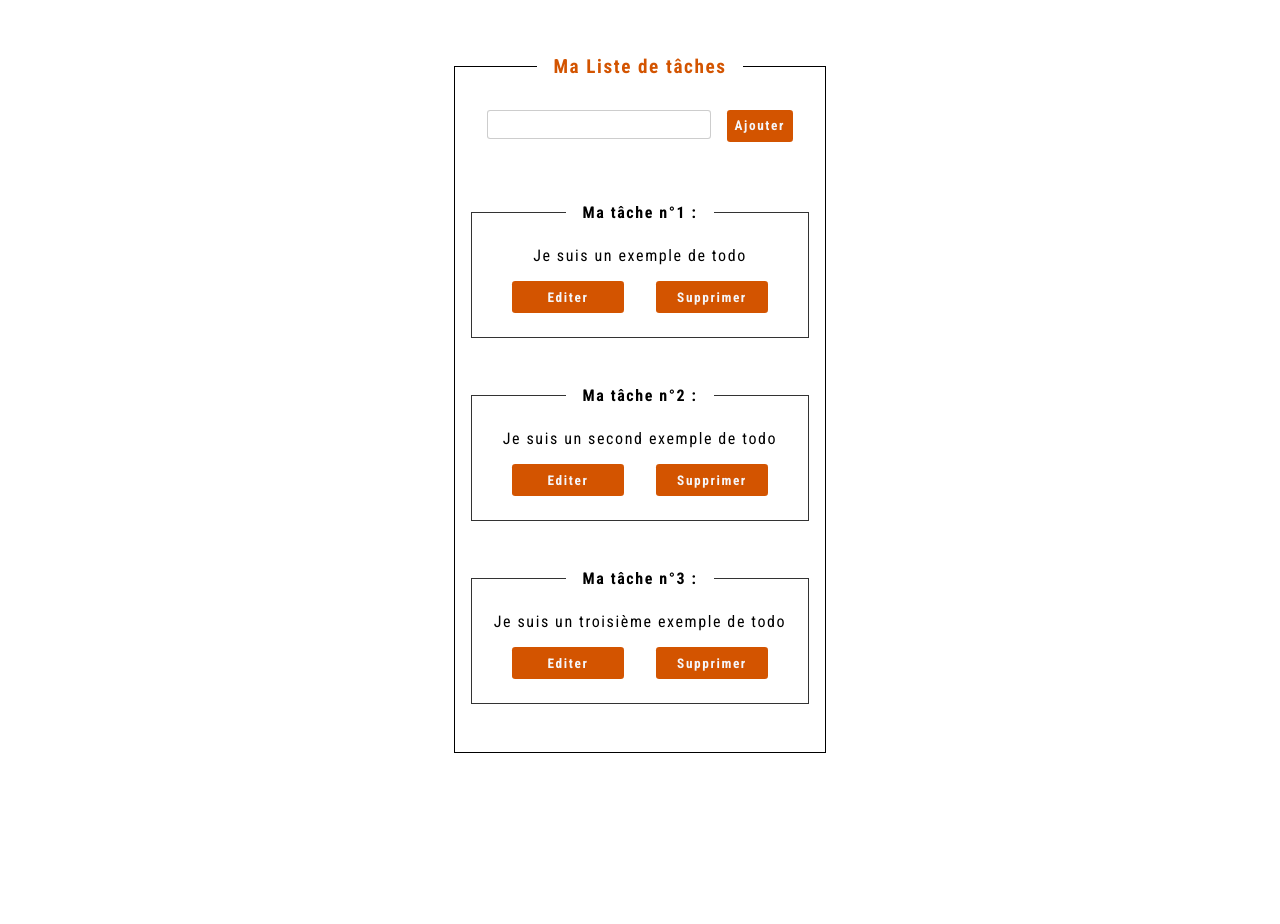
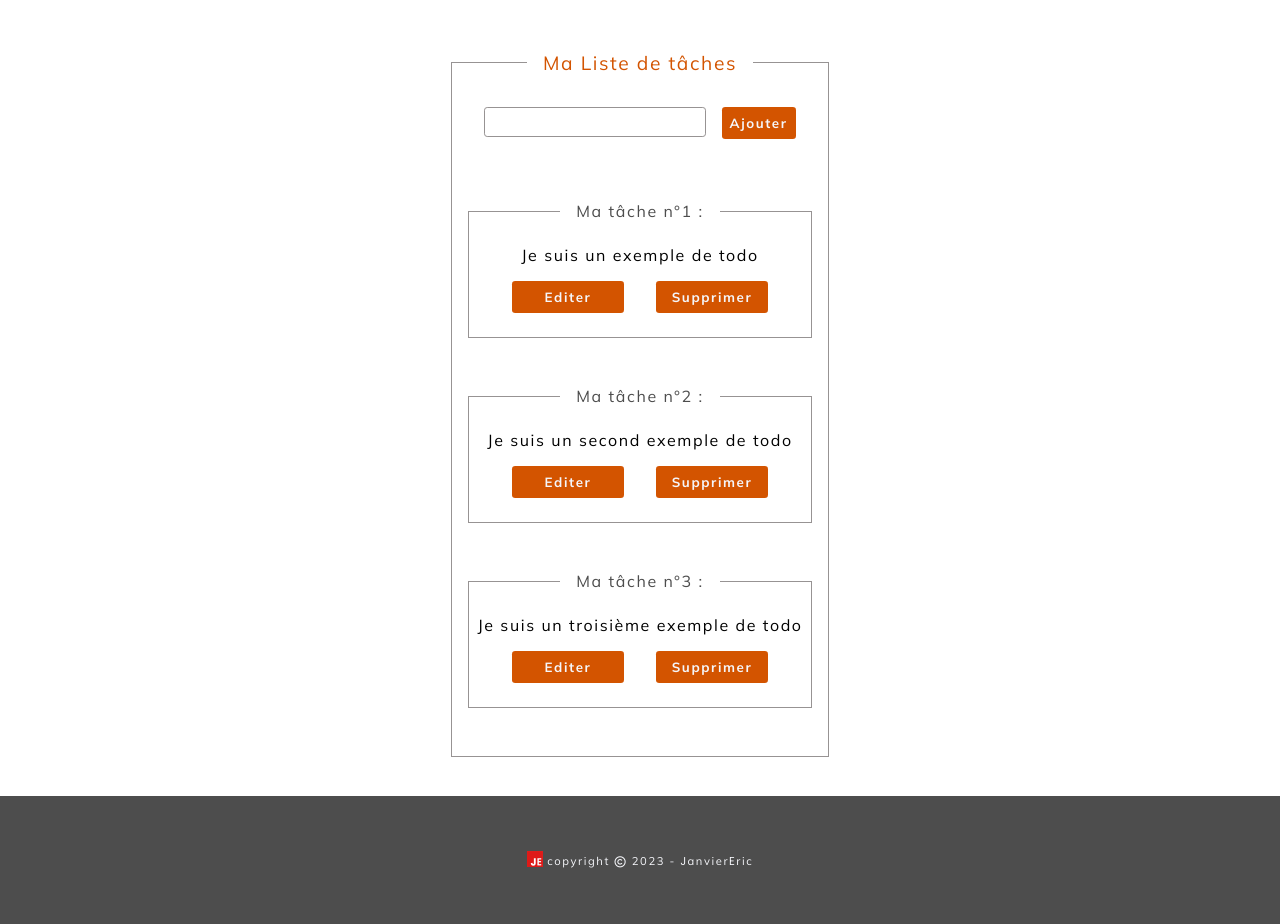
Before and after one commit to janviereric/todo-list, a website built with webpack: page src/index.html in a window 1280 px wide. Shown: the part 52-976 px from the top of the page. Before the commit the page ends 848 px from the top, so only its background shows below. Built offline with nearby package versions, Linux system fonts and the light colour scheme.

Commit message:
Mise en place du Footer

```diff
--- a/package.json
+++ b/package.json
@@ -16,6 +16,8 @@
     "@babel/core": "^7.22.9",
     "@babel/preset-env": "^7.22.9",
     "babel-loader": "^9.1.3",
+    "clean-webpack-plugin": "^4.0.0",
+    "copy-webpack-plugin": "^11.0.0",
     "css-loader": "^6.8.1",
     "html-webpack-plugin": "^5.5.3",
     "style-loader": "^3.3.3",
--- a/src/index.html
+++ b/src/index.html
@@ -3,13 +3,20 @@
   <head>
     <meta charset="UTF-8" />
     <meta name="viewport" content="width=device-width, initial-scale=1.0" />
-    <title>Todo List</title>
+    <!--  font family -->
     <link rel="preconnect" href="https://fonts.googleapis.com" />
     <link rel="preconnect" href="https://fonts.gstatic.com" crossorigin />
     <link
       href="https://fonts.googleapis.com/css2?family=Mulish:wght@300;400;700&family=Roboto+Condensed:wght@400;700&display=swap"
       rel="stylesheet"
     />
+    <!-- fontawesome -->
+    <script
+      src="https://kit.fontawesome.com/5a38324862.js"
+      crossorigin="anonymous"
+    ></script>
+    <link rel="icon" type="image/x-icon" href="src/img/favicon.ico" />
+    <title>Todo List</title>
   </head>
   <body>
     <header>
@@ -28,7 +35,9 @@
         </form>
         <ul>
           <fieldset class="container-todo">
-            <legend class="title-todo">Ma tâche n°1 :</legend>
+            <legend class="title-todo">
+              Ma tâche n°<span class="number">1</span> :
+            </legend>
             <li>
               <span></span>
               <p>Je suis un exemple de todo</p>
@@ -40,7 +49,9 @@
           </fieldset>
 
           <fieldset class="container-todo">
-            <legend class="title-todo">Ma tâche n°2 :</legend>
+            <legend class="title-todo">
+              Ma tâche n°<span class="number">2</span> :
+            </legend>
             <li>
               <span></span>
               <p>Je suis un second exemple de todo</p>
@@ -52,7 +63,9 @@
           </fieldset>
 
           <fieldset class="container-todo">
-            <legend class="title-todo">Ma tâche n°3 :</legend>
+            <legend class="title-todo">
+              Ma tâche n°<span class="number">3</span> :
+            </legend>
             <li>
               <span></span>
               <p>Je suis un troisième exemple de todo</p>
@@ -65,5 +78,15 @@
         </ul>
       </fieldset>
     </main>
+
+    <footer>
+      <div class="container-copyright-logo">
+        <p>
+          <img src="./src/img/janviereric.jpg" alt="JanvierEric" />
+          copyright <i class="fa-regular fa-copyright"></i> 2023 -
+          <span class="j">J</span>anvier<span class="e">E</span>ric
+        </p>
+      </div>
+    </footer>
   </body>
 </html>
--- a/src/style.css
+++ b/src/style.css
@@ -3,7 +3,7 @@
   margin: 0;
   padding: 0;
   box-sizing: border-box;
-  font-family: "Roboto Condensed", sans-serif;
+  font-family: "Mulish", sans-serif;
   letter-spacing: 0.1rem;
 }
 
@@ -55,14 +55,14 @@ main {
 
 /* todo start */
 .container-todo-list {
-  border: 0.1rem solid black;
+  border: 0.1rem solid #979393;
   padding: 1rem;
 }
 
 legend {
   margin-left: auto;
   margin-right: auto;
-  font-weight: bold;
+  color: #4d4d4d;
   padding: 1rem;
 }
 
@@ -82,14 +82,14 @@ input {
   margin-bottom: 3rem;
   padding: 0.4rem 1rem;
   outline: 0;
-  border: 0.1rem solid #4444;
+  border: 0.1rem solid #979393;
   border-radius: 0.2rem;
   flex: 1;
 }
 
 .container-todo {
   margin-bottom: 2rem;
-  border: 0.1rem solid #333;
+  border: 0.1rem solid #979393;
   padding: 0.5rem;
 }
 
@@ -146,3 +146,29 @@ button:hover {
   width: 7rem;
 }
 /* button end */
+
+/* footer start */
+footer {
+  height: 8rem;
+  background-color: #4d4d4d;
+  color: #f5f6fa;
+  font-size: 0.7rem;
+  display: flex;
+  align-items: center;
+  justify-content: center;
+}
+
+img {
+  height: 1rem;
+  width: 1rem;
+  margin-bottom: -0.1rem;
+}
+
+.j {
+  font-family: "Roboto Condensed", sans-seri;
+}
+
+.e {
+  font-family: "Roboto Condensed", sans-seri;
+}
+/* footer end */
--- a/webpack.config.js
+++ b/webpack.config.js
@@ -1,4 +1,6 @@
 const path = require("path");
+const { CleanWebpackPlugin } = require("clean-webpack-plugin");
+const CopyWebpackPlugin = require("copy-webpack-plugin");
 const HtmlWebpackPlugin = require("html-webpack-plugin");
 
 module.exports = {
@@ -23,6 +25,15 @@ module.exports = {
     ],
   },
   plugins: [
+    new CleanWebpackPlugin(),
+    new CopyWebpackPlugin({
+      patterns: [
+        {
+          from: "./src/img/*",
+          to: "./",
+        },
+      ],
+    }),
     new HtmlWebpackPlugin({
       template: path.join(__dirname, "./src/index.html"),
     }),
```
Also changed, not shown: src/img/favicon.ico (added), src/img/janviereric.jpg (added), 1 other file.
